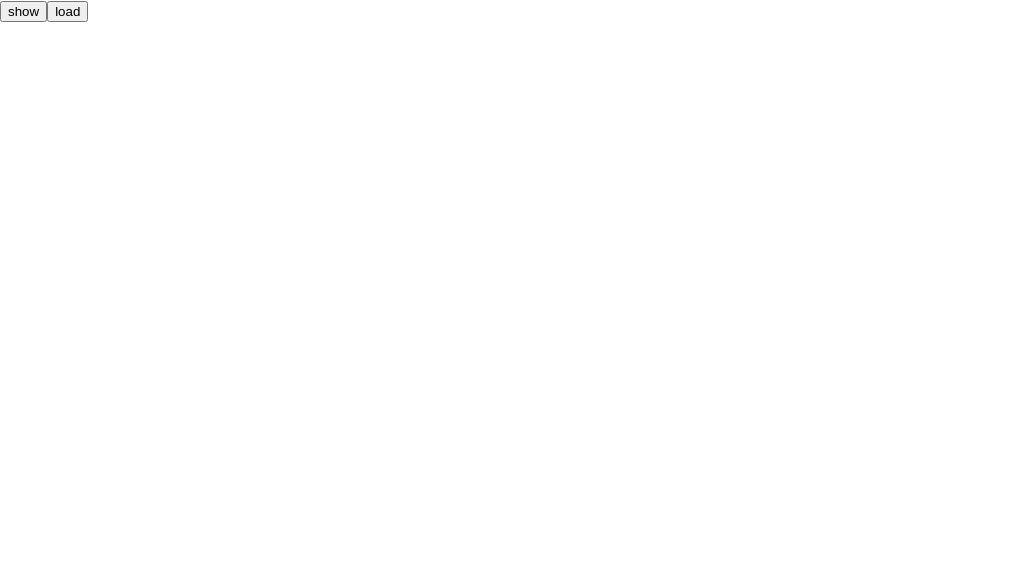
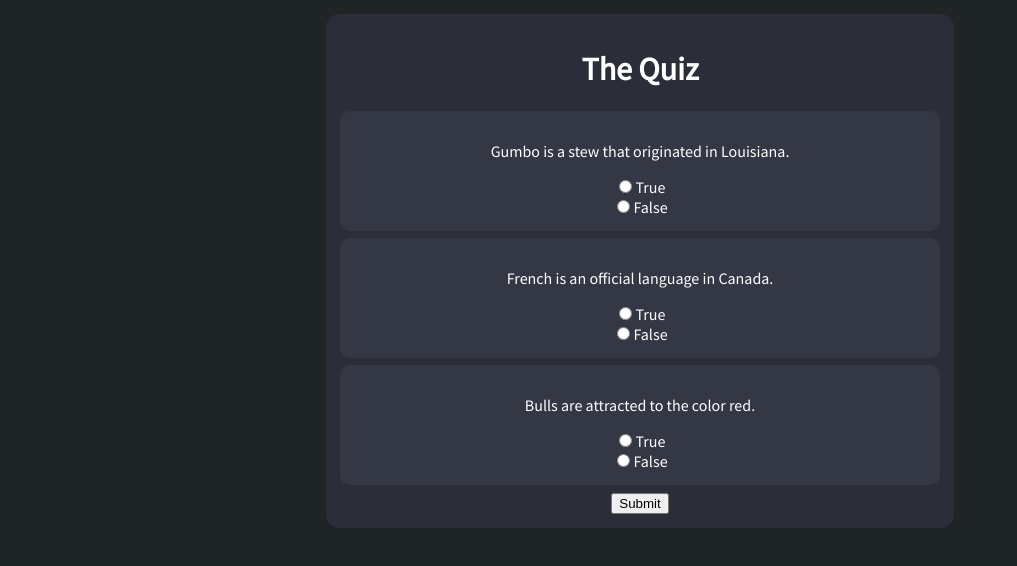
Before and after one commit to Kristofferson1/react-quiz, a React (Create React App) app: page / in a window 1280 px wide. Shown: the top 566 px of the page, without its empty margins (0-1017 px from the left). Built offline with nearby package versions, Linux system fonts and the light colour scheme.

Commit message:
Added simple styling with styling-components

```diff
--- a/package.json
+++ b/package.json
@@ -11,10 +11,12 @@
     "@types/node": "^12.20.26",
     "@types/react": "^17.0.24",
     "@types/react-dom": "^17.0.9",
+    "@types/styled-components": "^5.1.14",
     "react": "^17.0.2",
     "react-dom": "^17.0.2",
     "react-redux": "^7.2.5",
     "react-scripts": "4.0.3",
+    "styled-components": "^5.3.1",
     "typescript": "^4.4.3",
     "web-vitals": "^1.1.2"
   },
--- a/src/App.css
+++ b/src/App.css
@@ -1,10 +1,16 @@
+@import url("https://fonts.googleapis.com/css2?family=Source+Sans+Pro");
+
+body {
+  margin: 0;
+  padding: 0;
+  font-family: "Source Sans Pro", sans-serif;
+  background: #1f2427;
+  color: #fff;
+}
+
+
 .App {
   text-align: center;
-}
-
-.App-logo {
-  height: 40vmin;
-  pointer-events: none;
 }
 
 @media (prefers-reduced-motion: no-preference) {
--- a/src/App.tsx
+++ b/src/App.tsx
@@ -1,14 +1,15 @@
 import React, {Component} from "react";
 import Quiz from "./components/Quiz";
 import {connect} from "react-redux";
+import "./App.css";
 
 class App extends Component <any, any> {
   render() {
   return (
     <div className="App">
-      <button onClick={this.props.show}>show</button>
-      <button onClick={this.props.load}>load</button>
-      {/* <Quiz questions={this.props.fill}/> */}
+      {/* <button onClick={this.props.show}>show</button>
+      <button onClick={this.props.load}>load</button> */}
+      <Quiz items={this.props.fill}/>
     </div>
   );
   }
--- a/src/components/Question.tsx
+++ b/src/components/Question.tsx
@@ -1,11 +1,19 @@
 import React, { Component, useState } from "react";
+import styled from "styled-components";
+
+const Item = styled.div`
+  background: #343744;
+  border-radius: 10px;
+  padding: 14px;
+  margin-bottom: 7px;
+`;
+
 
 const Question = ({ question, id }: any) => {
   const [checked, setChecked] = useState("");
 
   return (
-    <div className="question">
-      <p>Question number {id}</p>
+    <Item className="question">
       <p>{question}</p>
       <div className="answers">
         {" "}
@@ -36,7 +44,7 @@ const Question = ({ question, id }: any) => {
           </div>
         </form>
       </div>
-    </div>
+    </Item>
   );
 };
 
--- a/src/components/Quiz.tsx
+++ b/src/components/Quiz.tsx
@@ -1,45 +1,64 @@
 import { useState } from "react";
 import Question from "./Question";
 import Submit from "./Submit";
+import styled from "styled-components";
 
-const Quiz = (questions: any) => {
-  // const questions = [
-  //   {
-  //     id: 0,
-  //     category: "General Knowledge",
-  //     type: "boolean",
-  //     difficulty: "easy",
-  //     question: "Gumbo is a stew that originated in Louisiana.",
-  //     correct_answer: "True",
-  //     incorrect_answers: ["False"],
-  //   },
-  //   {
-  //     id: 1,
-  //     category: "General Knowledge",
-  //     type: "boolean",
-  //     difficulty: "easy",
-  //     question: "French is an official language in Canada.",
-  //     correct_answer: "True",
-  //     incorrect_answers: ["False"],
-  //   },
-  //   {
-  //     id: 2,
-  //     category: "General Knowledge",
-  //     type: "boolean",
-  //     difficulty: "easy",
-  //     question: "Bulls are attracted to the color red.",
-  //     correct_answer: "False",
-  //     incorrect_answers: ["True"],
-  //   },
-  // ];
+const Container = styled.div`
+  background: #2b2e39;
+  margin: 0 auto;
+  width: 80%;
+  max-width: 600px;
+  padding: 14px;
+  border-radius: 14px;
+  margin-top: 14px;
+`;
+
+const Header = styled.h1`
+  color: #fff;
+  justify-content: center;
+  text-align: center;
+`;
+
+
+const Quiz = (items: any) => {
+  const questions = [
+    {
+      id: 0,
+      category: "General Knowledge",
+      type: "boolean",
+      difficulty: "easy",
+      question: "Gumbo is a stew that originated in Louisiana.",
+      correct_answer: "True",
+      incorrect_answers: ["False"],
+    },
+    {
+      id: 1,
+      category: "General Knowledge",
+      type: "boolean",
+      difficulty: "easy",
+      question: "French is an official language in Canada.",
+      correct_answer: "True",
+      incorrect_answers: ["False"],
+    },
+    {
+      id: 2,
+      category: "General Knowledge",
+      type: "boolean",
+      difficulty: "easy",
+      question: "Bulls are attracted to the color red.",
+      correct_answer: "False",
+      incorrect_answers: ["True"],
+    },
+  ];
 
   return (
-    <>
-     {/* { questions.map((item:any) => <Question question={item.question} id={item.id} />)
-     } */}
-     {console.log("Inside Quiz: ", questions)}
+    <Container>
+    <Header>The Quiz</Header>
+     { questions.map((item:any) => <Question question={item.question} id={item.id} />)
+     }
+     {/* {console.log("Inside Quiz: ", questions)} */}
     <Submit />
-    </>
+    </Container>
   );
 };
 
```
Also changed, not shown: 1 other file (tests, documents, lock files or other folders).
